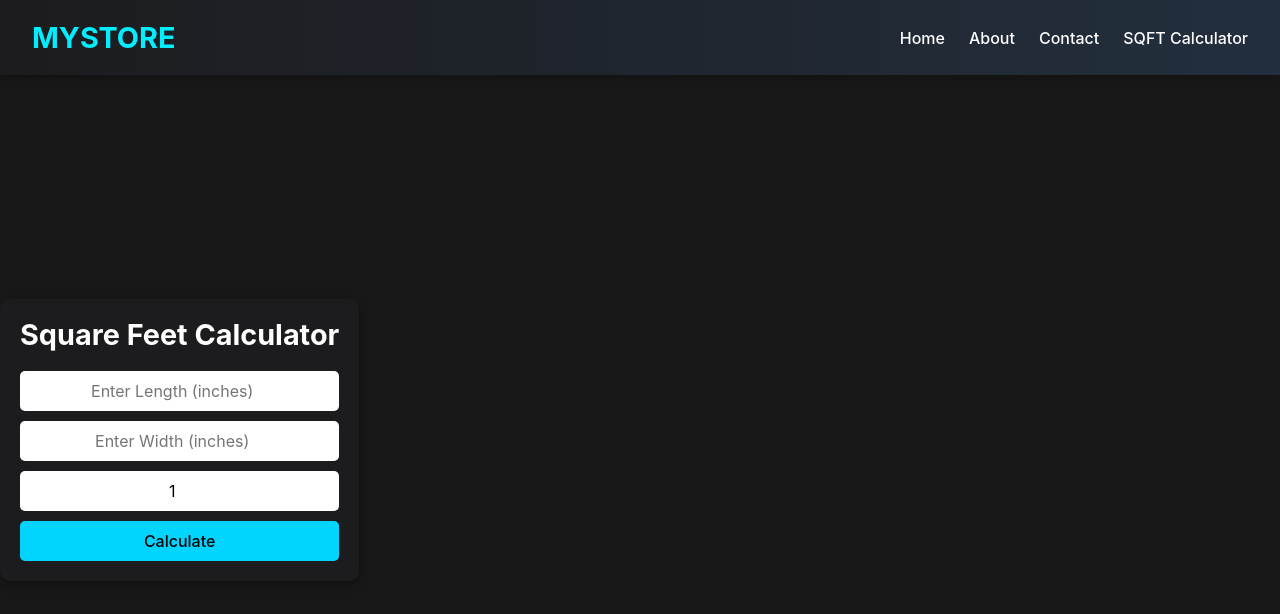
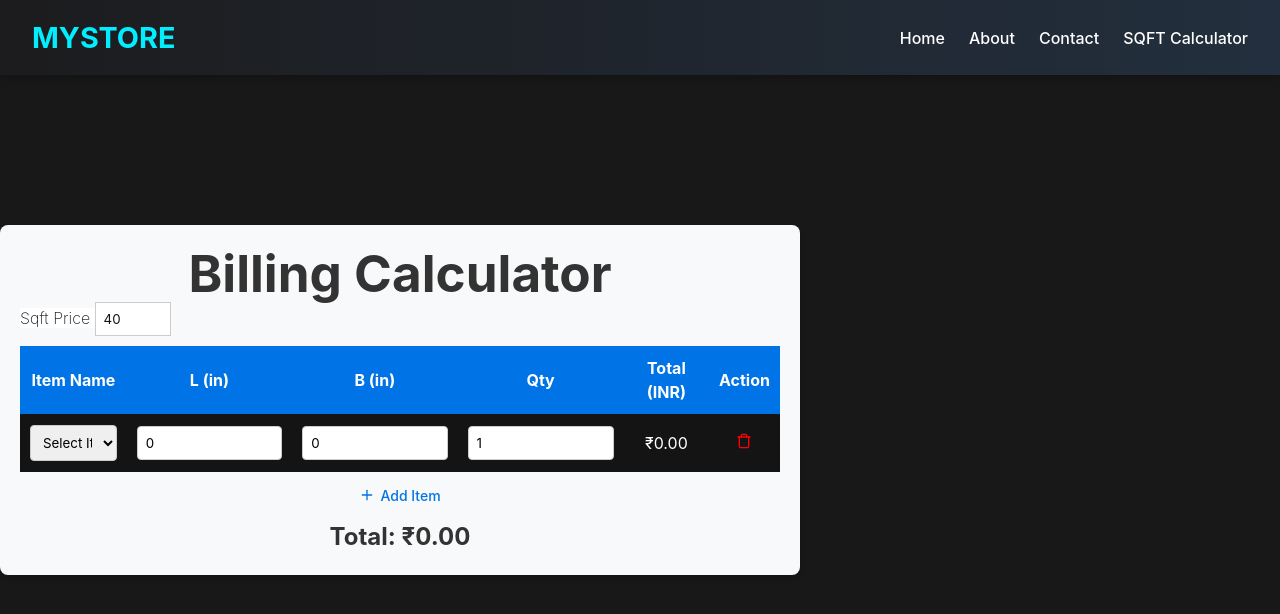
Before and after one commit to IamAdinath/workshop, a React (Vite) app in the folder ui/: page /sqft-calculator in a window 1280 px wide. Shown: the top 614 px of the page. Built offline with nearby package versions, Linux system fonts and the light colour scheme.

Commit message:
update the billing calculator

```diff
--- a/ui/src/pages/SqftCalculator.tsx
+++ b/ui/src/pages/SqftCalculator.tsx
@@ -1,44 +1,118 @@
 import React, { useState } from "react";
+import { Trash, Plus } from "lucide-react";
 import "../styles/sqftcalculator.css";
 
+interface Item {
+  id: number;
+  name: string;
+  customName: string;
+  length: number;
+  width: number;
+  quantity: number;
+  total: number;
+}
+
+const furnitureOptions = ["Cupboard", "Sofa", "Dining Table", "Bed", "Chair", "Other"];
+
 const SqftCalculator: React.FC = () => {
-  const [length, setLength] = useState<number | "">("");
-  const [width, setWidth] = useState<number | "">("");
-  const [quantity, setQuantity] = useState<number | "">("1");
-  const [result, setResult] = useState<number | null>(null);
+  const [items, setItems] = useState<Item[]>([
+    { id: Date.now(), name: "", customName: "", length: 0, width: 0, quantity: 1, total: 0 },
+  ]);
+  const [sqftPrice, setSqftPrice] = useState(40);
 
-  const calculateSqft = () => {
-    if (length && width && quantity) {
-      setResult((Number(length) * Number(width) * Number(quantity)) / 144);
-    }
+  const calculateTotal = (updatedItems: Item[]) => {
+    return updatedItems.map((item) => {
+      if (item.length > 0 && item.width > 0) {
+        const sqft = (item.length * item.width) / 144;
+        item.total = parseFloat((sqft * item.quantity * sqftPrice).toFixed(2));
+      } else {
+        item.total = 0;
+      }
+      return item;
+    });
   };
+
+  const handleChange = (id: number, field: keyof Item, value: string | number) => {
+    setItems((prevItems) => {
+      const updatedItems = prevItems.map((item) =>
+        item.id === id ? { ...item, [field]: value } : item
+      );
+      return calculateTotal(updatedItems);
+    });
+  };
+
+  const handleSqftPriceChange = (value: number) => {
+    setSqftPrice(value);
+    setItems((prevItems) => calculateTotal(prevItems));
+  };
+
+  const addItem = () => {
+    setItems((prevItems) => [
+      ...prevItems,
+      { id: Date.now(), name: "", customName: "", length: 0, width: 0, quantity: 1, total: 0 },
+    ]);
+  };
+
+  const removeItem = (id: number) => {
+    setItems((prevItems) => prevItems.filter((item) => item.id !== id));
+  };
+
+  const totalAmount = items.reduce((sum, item) => sum + item.total, 0);
 
   return (
     <div className="sqft-container">
-      <h1>Square Feet Calculator</h1>
-      <div className="input-group">
-        <input
-          type="number"
-          placeholder="Enter Length (inches)"
-          value={length}
-          onChange={(e) => setLength(e.target.value ? Number(e.target.value) : "")}
-        />
-        <input
-          type="number"
-          placeholder="Enter Width (inches)"
-          value={width}
-          onChange={(e) => setWidth(e.target.value ? Number(e.target.value) : "")}
-        />
-        <input
-          type="number"
-          placeholder="Enter Quantity"
-          value={quantity}
-          onChange={(e) => setQuantity(e.target.value ? Number(e.target.value) : "1")}
-          min="1"
-        />
-        <button onClick={calculateSqft}>Calculate</button>
+      <h1>Billing Calculator</h1>
+      <div className="sqft-price-container">
+        <label className="sqft-label">Sqft Price </label>
+        <input className="sqft-input" type="number" value={sqftPrice} onChange={(e) => handleSqftPriceChange(Number(e.target.value))} />
       </div>
-      {result !== null && <p className="result">Total Area: {result.toFixed(2)} ft²</p>}
+      <table>
+        <thead>
+          <tr>
+            <th>Item Name</th>
+            <th>L (in)</th>
+            <th>B (in)</th>
+            <th>Qty</th>
+            <th>Total (INR)</th>
+            <th>Action</th>
+          </tr>
+        </thead>
+        <tbody>
+          {items.map((item) => (
+            <tr key={item.id}>
+              <td>
+                <select value={item.name} onChange={(e) => handleChange(item.id, "name", e.target.value)}>
+                  <option value="">Select Item</option>
+                  {furnitureOptions.map((option) => (
+                    <option key={option} value={option}>{option}</option>
+                  ))}
+                </select>
+                {item.name === "Other" && (
+                  <input
+                    type="text"
+                    placeholder="Enter other name"
+                    value={item.customName}
+                    onChange={(e) => handleChange(item.id, "customName", e.target.value)}
+                  />
+                )}
+              </td>
+              <td><input type="number" inputMode="numeric" value={item.length} onChange={(e) => handleChange(item.id, "length", Number(e.target.value))} /></td>
+              <td><input type="number" inputMode="numeric" value={item.width} onChange={(e) => handleChange(item.id, "width", Number(e.target.value))} /></td>
+              <td><input type="number" inputMode="numeric" value={item.quantity} min="1" onChange={(e) => handleChange(item.id, "quantity", Number(e.target.value))} /></td>
+              <td>₹{item.total.toFixed(2)}</td>
+              <td>
+                <button className="remove-btn transparent-btn" onClick={() => removeItem(item.id)}>
+                  <Trash size={16} color="red" />
+                </button>
+              </td>
+            </tr>
+          ))}
+        </tbody>
+      </table>
+      <button className="add-btn transparent-btn" onClick={addItem}>
+        <Plus size={16} /> Add Item
+      </button>
+      <h2>Total: ₹{totalAmount.toFixed(2)}</h2>
     </div>
   );
 };
--- a/ui/src/styles/sqftcalculator.css
+++ b/ui/src/styles/sqftcalculator.css
@@ -1,51 +1,86 @@
 .sqft-container {
-    max-width: 450px;
-    margin: 80px auto 0;
+  max-width: 800px;
+  margin: auto;
   padding: 20px;
-    text-align: center;
-    background: #1c1c1e;
-    color: white;
-    border-radius: 10px;
-    box-shadow: 0 4px 10px rgba(0, 0, 0, 0.3);
+  background: #f8f9fa;
+  border-radius: 8px;
+  box-shadow: 0 4px 6px rgba(0, 0, 0, 0.1);
 }
 
-  h1 {
-    font-size: 1.8rem;
-    margin-bottom: 20px;
+h1, h2 {
+  text-align: center;
+  color: #333;
 }
 
-  .input-group {
-    display: flex;
-    flex-direction: column;
-    gap: 10px;
+table {
+  width: 100%;
+  border-collapse: collapse;
+  margin-top: 10px;
 }
 
-  input {
+th, td {
+  border-bottom: 1px solid #151414;
   padding: 10px;
-    font-size: 1rem;
-    border: none;
-    border-radius: 5px;
-    outline: none;
   text-align: center;
+  background-color: #151414;
 }
 
-  button {
-    padding: 10px;
-    font-size: 1rem;
-    background: #00d4ff;
-    color: black;
-    border: none;
-    cursor: pointer;
-    border-radius: 5px;
-    transition: 0.3s;
+th {
+  background: #0073e6;
+  color: white;
 }
 
-  button:hover {
-    background: #00a1cc;
+input, select {
+  width: 100%;
+  padding: 8px;
+  border: 1px solid #ccc;
+  border-radius: 4px;
 }
 
-  .result {
-    margin-top: 15px;
-    font-size: 1.2rem;
-    font-weight: bold;
+.add-btn {
+  display: flex;
+  align-items: center;
+  gap: 5px;
+  margin: 10px auto;
+  padding: 8px 12px;
+  font-size: 14px;
+  cursor: pointer;
+  background: none;
+  color: #0073e6;
+  border: none;
 }
+
+.add-btn:hover {
+  color: #005bb5;
+}
+
+.remove-btn {
+  background: none;
+  cursor: pointer;
+  padding: 4px;
+}
+
+.remove-btn:hover svg {
+  color: darkred;
+}
+
+.transparent-btn {
+  border: none;
+  background: transparent;
+  padding: 5px;
+  cursor: pointer;
+}
+
+.sqft-label{
+  color: #151414;
+  background-color: white;
+  font-size: medium;
+  font-weight: 200;
+}
+
+.sqft-input{
+  color: #151414;
+  background-color: white;
+  width: 10%;
+  border-radius: 0cap;
+}
```
Lines whose indentation alone changed are shown as unchanged.
